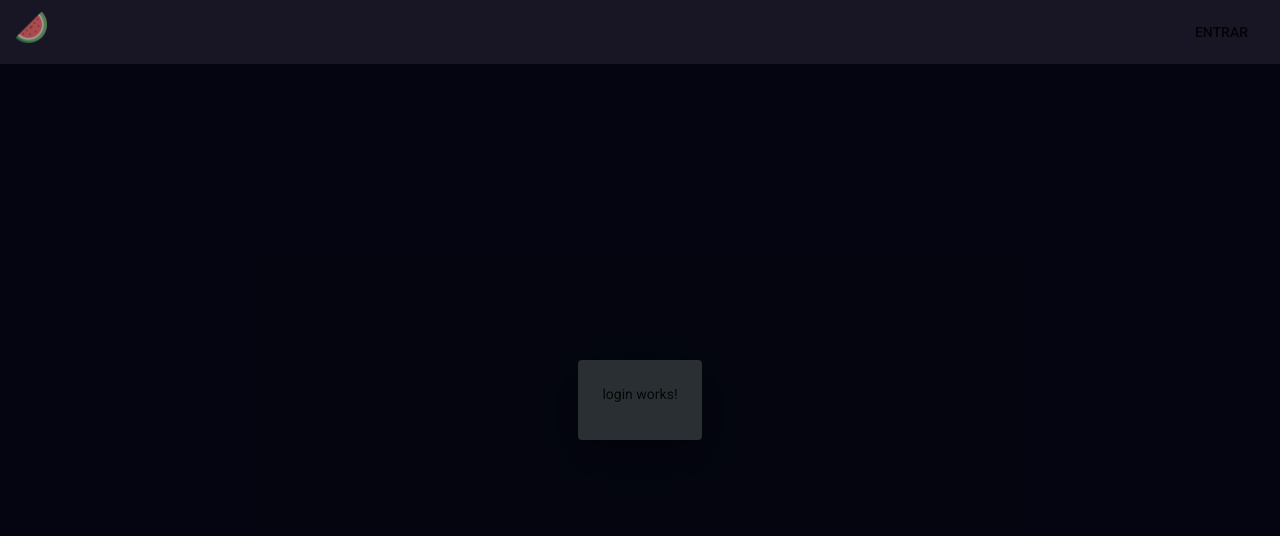
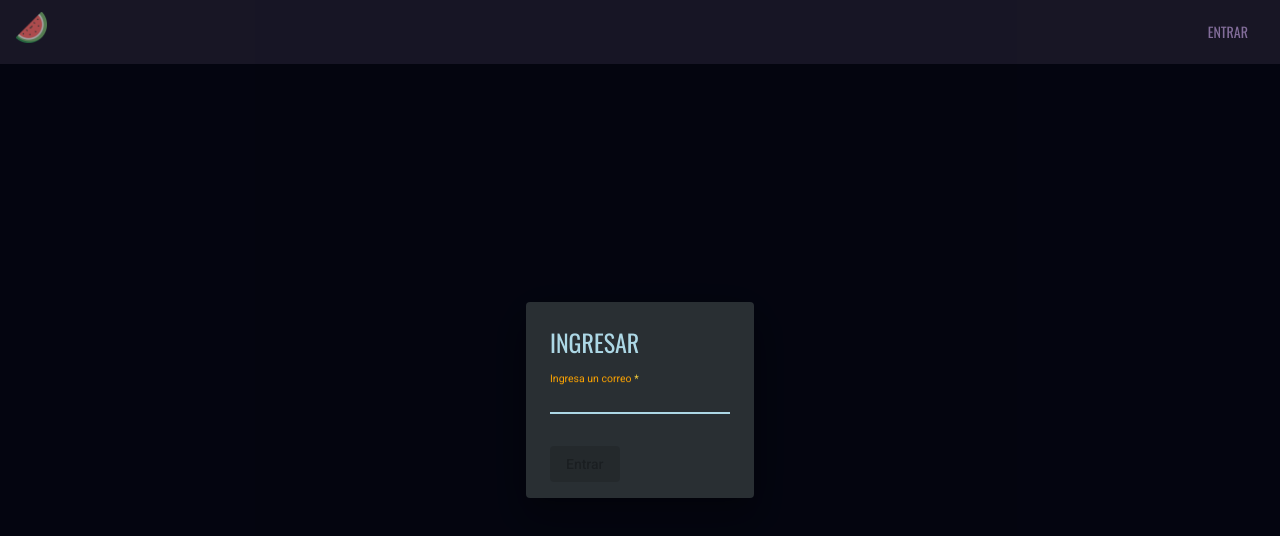
Before and after one commit to emeery/portafolio-, an Angular app: page / in a window 1280 px wide. Both pictures are taken after a click on the link "ENTRAR". Shown: the top 536 px of the page. Built offline with nearby package versions, Linux system fonts and the light colour scheme.

Commit message:
modal acceso

```diff
--- a/src/app/components/auth/login/login.component.html
+++ b/src/app/components/auth/login/login.component.html
@@ -1 +1,30 @@
-<p>login works!</p>
+<app-progress-bar *ngIf="bar"></app-progress-bar>
+<div>
+    <form [formGroup]="form" (submit)="ingreso()" method="post">
+      <h1 mat-dialog-title>INGRESAR</h1>
+      <mat-dialog-content>
+        <mat-form-field class="example-full-width">
+          <input
+            formControlName="email"
+            matInput
+            autocomplete="off"
+            style="color: cadetblue;"
+          />
+          <mat-placeholder class="placeholder">Ingresa un correo</mat-placeholder>
+          <mat-error *ngIf="f['email'].errors?.['required']">
+            Ingresa un correo valido
+          </mat-error>
+        </mat-form-field>
+      </mat-dialog-content>
+      <mat-dialog-actions>
+        <button
+          type="submit"
+          [disabled]="form.invalid"
+          mat-flat-button
+          color="primary"
+        >
+          Entrar
+        </button>
+      </mat-dialog-actions>
+    </form>
+  </div>
--- a/src/app/components/auth/login/login.component.scss
+++ b/src/app/components/auth/login/login.component.scss
@@ -0,0 +1,14 @@
+@import "src/styles/vars";
+.mat-dialog-title {
+  color: lightblue;
+  font-family: $osw;
+}
+
+::ng-deep.mat-form-field-ripple {
+  /*change color of underline when focused*/
+  background-color: lightblue !important;
+}
+
+.placeholder {
+  color: orange;
+}
--- a/src/app/components/auth/login/login.component.ts
+++ b/src/app/components/auth/login/login.component.ts
@@ -1,15 +1,38 @@
 import { Component, OnInit } from '@angular/core';
+import { FormBuilder, FormGroup, Validators } from '@angular/forms';
+import { MatDialogRef } from '@angular/material/dialog';
+import { AuthService } from 'src/app/core/services/auth.service';
 
 @Component({
   selector: 'app-login',
   templateUrl: './login.component.html',
-  styleUrls: ['./login.component.scss']
+  styleUrls: ['./login.component.scss'],
 })
 export class LoginComponent implements OnInit {
-
-  constructor() { }
-
-  ngOnInit(): void {
+  form: FormGroup;
+  bar: boolean = false;
+  constructor(
+    private servicioAut: AuthService,
+    private formBuilder: FormBuilder,
+    private dlgRef: MatDialogRef<LoginComponent>
+  ) {
+    this.form = this.formBuilder.group({
+      email: ['', [Validators.required, Validators.email]],
+    });
   }
 
+  ngOnInit() {}
+
+  get f() {
+    return this.form.controls;
+  }
+
+  ingreso() {
+    this.bar = true;
+    setTimeout(
+      () => this.servicioAut.iniciarSesion(this.form.value.email),
+      1500
+    );
+    setTimeout(() => this.dlgRef.close(), 1000);
+  }
 }
--- a/src/app/components/shared/app-progress-bar/app-progress-bar.component.scss
+++ b/src/app/components/shared/app-progress-bar/app-progress-bar.component.scss
@@ -0,0 +1,22 @@
+@import "src/styles/vars";
+ul {
+  list-style: none;
+  padding: 0;
+  margin: 0;
+  display: flex;
+}
+
+a {
+  text-decoration: none;
+  color: $mg;
+  font-family: $osw;
+}
+
+.spacer {
+  flex: 1 1 auto;
+}
+
+img {
+  width: 12%;
+  height: 12%;
+}
--- a/src/app/components/shared/app-progress-bar/app-progress-bar.component.ts
+++ b/src/app/components/shared/app-progress-bar/app-progress-bar.component.ts
@@ -1,7 +1,7 @@
 import { Component, OnInit } from '@angular/core';
 
 @Component({
-  selector: 'app-app-progress-bar',
+  selector: 'app-progress-bar',
   templateUrl: './app-progress-bar.component.html',
   styleUrls: ['./app-progress-bar.component.scss']
 })
--- a/src/app/components/shared/app-toolbar/app-toolbar.component.scss
+++ b/src/app/components/shared/app-toolbar/app-toolbar.component.scss
@@ -1,4 +1,4 @@
-// @import "../../../styles/vars";
+@import "src/styles/vars";
 ul {
   list-style: none;
   padding: 0;
@@ -6,11 +6,11 @@ ul {
   display: flex;
 }
 
-// a {
-//   text-decoration: none;
-//   color: $mg;
-//   font-family: $osw;
-// }
+a {
+  text-decoration: none;
+  color: $mg;
+  font-family: $osw;
+}
 
 .spacer {
   flex: 1 1 auto;
--- a/src/styles.scss
+++ b/src/styles.scss
@@ -1,6 +1,6 @@
 /* You can add global styles to this file, and also import other style files */
 @import "~material-icons/iconfont/material-icons.css";
-// @import "./app/styles/vars";
+ @import "src/styles/vars";
 html,
 body {
   height: 100%;
@@ -18,8 +18,8 @@ body {
   background-color: #292f33 !important;
 }
 
-// .black-snackbar {
-//   background: #00195c;
-//   color: whitesmoke;
-//   font-family: $osw !important;
-// }
+.black-snackbar {
+  background: #00195c;
+  color: whitesmoke;
+  font-family: $osw !important;
+}
```
